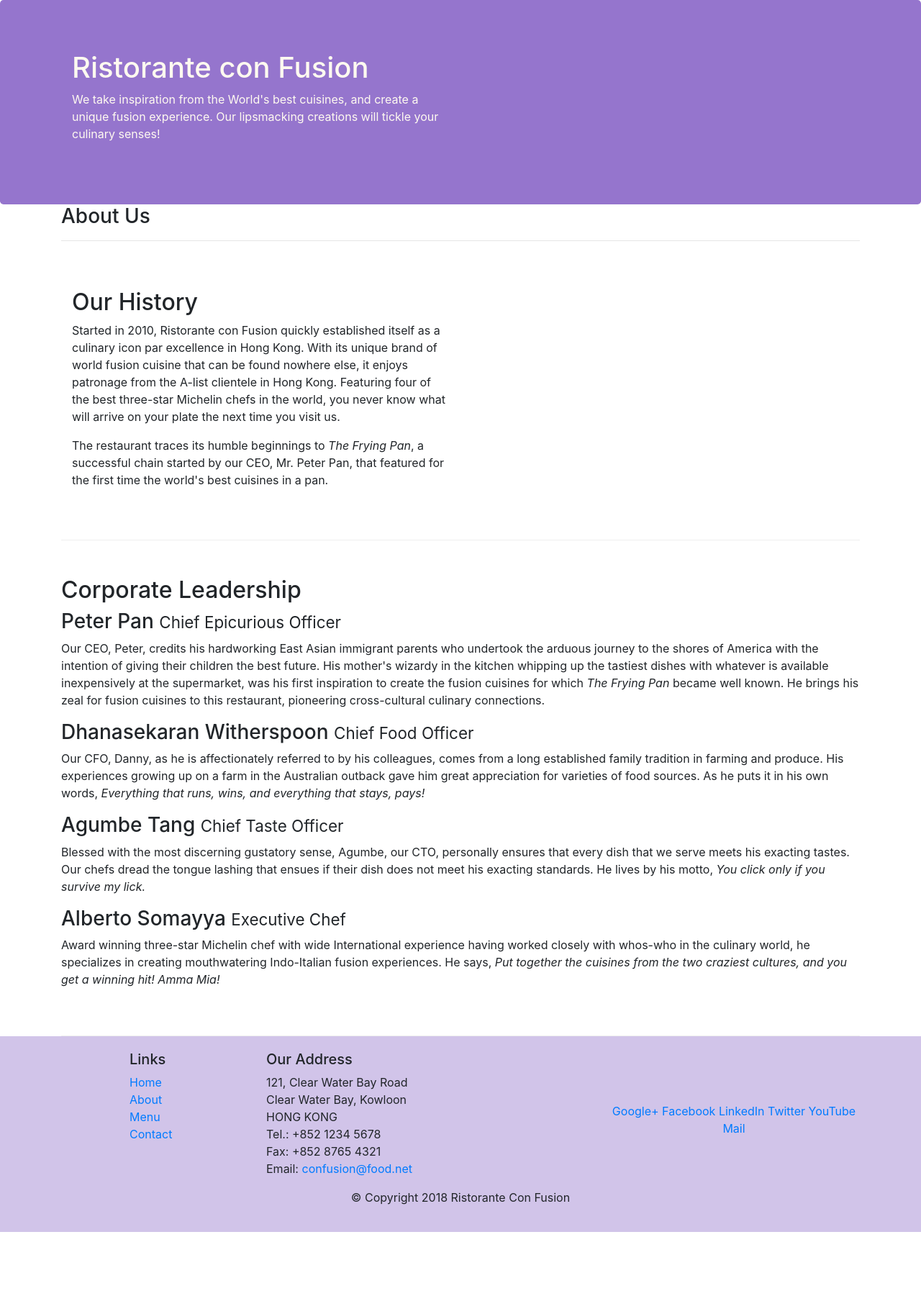
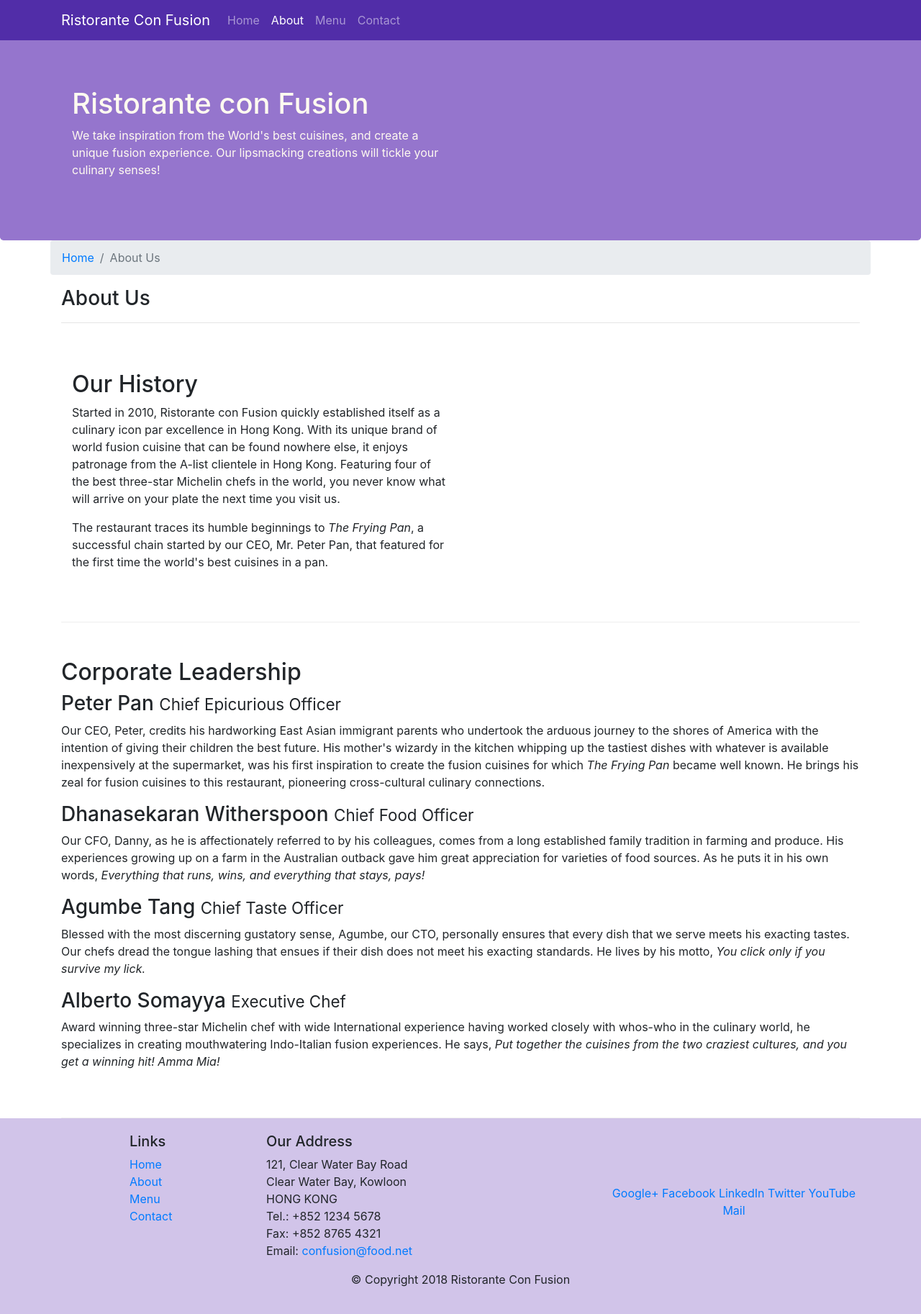
Before and after one commit to mittalayushi7249/conFusion, a PHP site: page /aboutus.html in a window 1280 px wide. Shown: the whole page at 72% size. Before the commit the page ends 1712 px from the top, so only its background shows below. Run offline with PHP 8.4, Linux system fonts and the light colour scheme; some libraries are stand-ins or nearby versions.

Commit message:
Navbar and breadcrumb

```diff
--- a/aboutus.html
+++ b/aboutus.html
@@ -16,7 +16,26 @@
 </head>
 
 <body>
+    <nav class="navbar navbar-dark navbar-expand-sm fixed-top">
+        <div class="container">
+            <!-- <button class="navbar-toggler" type="button" data-toggle="collapse" data-target="#navbar" aria-controls="navbar">
+                <span class="navbar-toggler-icon"></span>
+              </button> -->
+              <a class="navbar-brand" href="./index.html">Ristorante Con Fusion</a>
+              <button class="navbar-toggler" type="button" data-toggle="collapse" data-target="#navbar" aria-controls="navbar">
+                <span class="navbar-toggler-icon"></span>
+              </button>
+              <div class="collapse navbar-collapse" id="navbar">
+                <ul class="navbar-nav mr-auto">
+                    <li class="nav-item"><a class="nav-link" href="./index.html">Home</a></li>
+                    <li class="nav-item active"><a class="nav-link" href="#">About</a></li>
+                    <li class="nav-item"><a class="nav-link" href="#">Menu</a></li>
+                    <li class="nav-item"><a class="nav-link" href="#">Contact</a></li>
+                </ul>
+              </div>
 
+        </div>
+    </nav>
     <header class="jumbotron">
         <div class="container">
             <div class="row row-header">
@@ -32,6 +51,10 @@
 
     <div class="container">
         <div class="row">
+            <ol class="col-12 breadcrumb">
+                <li class="breadcrumb-item"><a href="./index.html">Home</a></li>
+                <li class="breadcrumb-item active">About Us</li>
+            </ol>
             <div class="col-12">
                <h3>About Us</h3>
                <hr>
@@ -39,12 +62,12 @@
         </div>
 
         <div class="row row-content">
-            <div class="col-6">
+            <div class="col-12 col-sm-6">
                 <h2>Our History</h2>
                 <p>Started in 2010, Ristorante con Fusion quickly established itself as a culinary icon par excellence in Hong Kong. With its unique brand of world fusion cuisine that can be found nowhere else, it enjoys patronage from the A-list clientele in Hong Kong.  Featuring four of the best three-star Michelin chefs in the world, you never know what will arrive on your plate the next time you visit us.</p>
                 <p>The restaurant traces its humble beginnings to <em>The Frying Pan</em>, a successful chain started by our CEO, Mr. Peter Pan, that featured for the first time the world's best cuisines in a pan.</p>
             </div>
-            <div class="col">
+            <div class="col-12 col-sm">
             </div>
         </div>
 
@@ -71,7 +94,7 @@
                 <div class="col-4 offset-1 col-sm-2">
                     <h5>Links</h5>
                     <ul class="list-unstyled">
-                        <li><a href="#">Home</a></li>
+                        <li><a href="./index.html">Home</a></li>
                         <li><a href="#">About</a></li>
                         <li><a href="#">Menu</a></li>
                         <li><a href="#">Contact</a></li>
--- a/css/style.css
+++ b/css/style.css
@@ -29,3 +29,13 @@
     margin: 0px;
     color: #0f0f0f;
 }
+
+body{
+    padding:50px 0px 0px 0px;
+    z-index:0;
+}
+
+
+.navbar-dark {
+     background-color: #512DA8;
+}
```
Also changed, not shown: index.html (+20 -1 lines), 1 other file.
